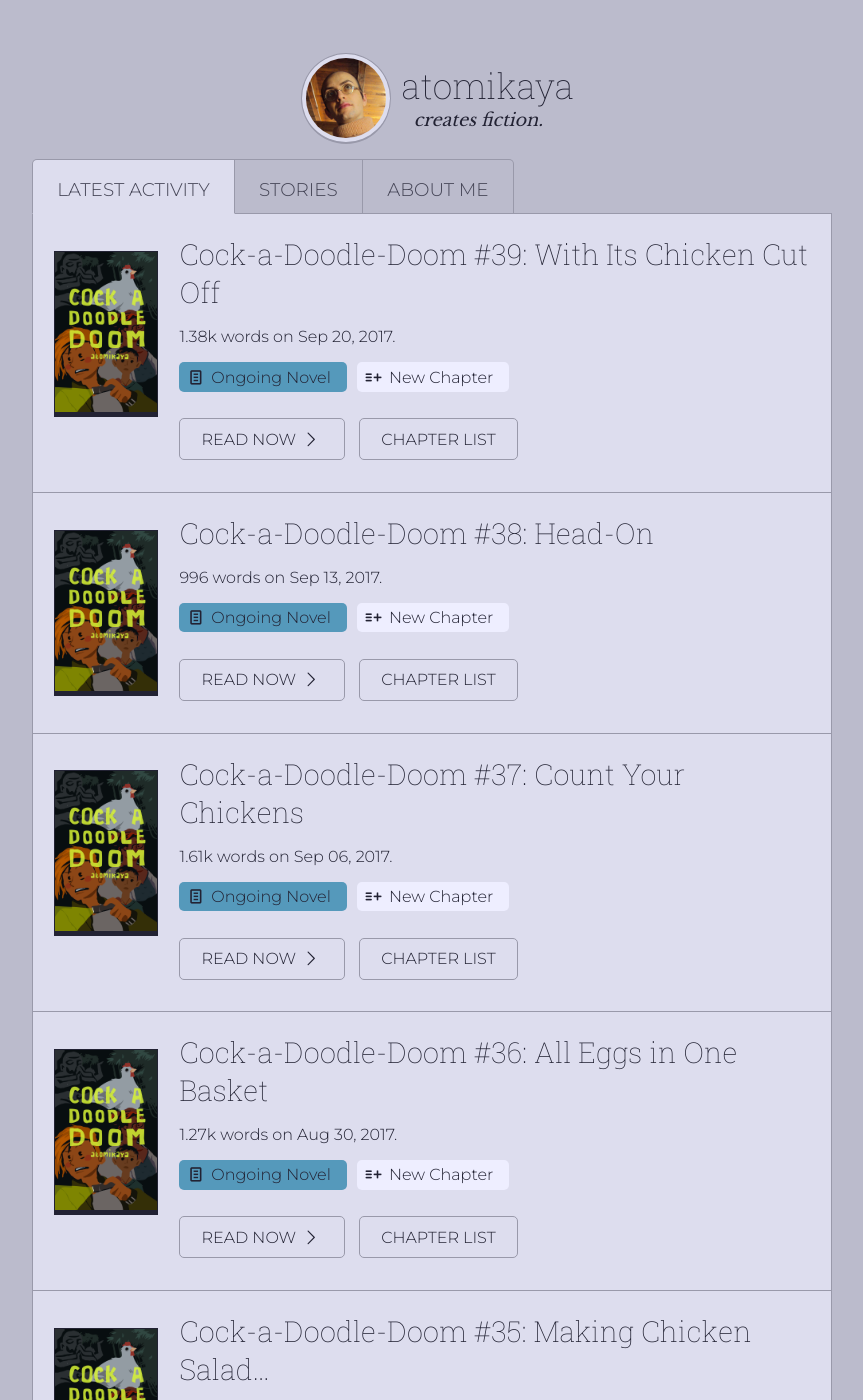
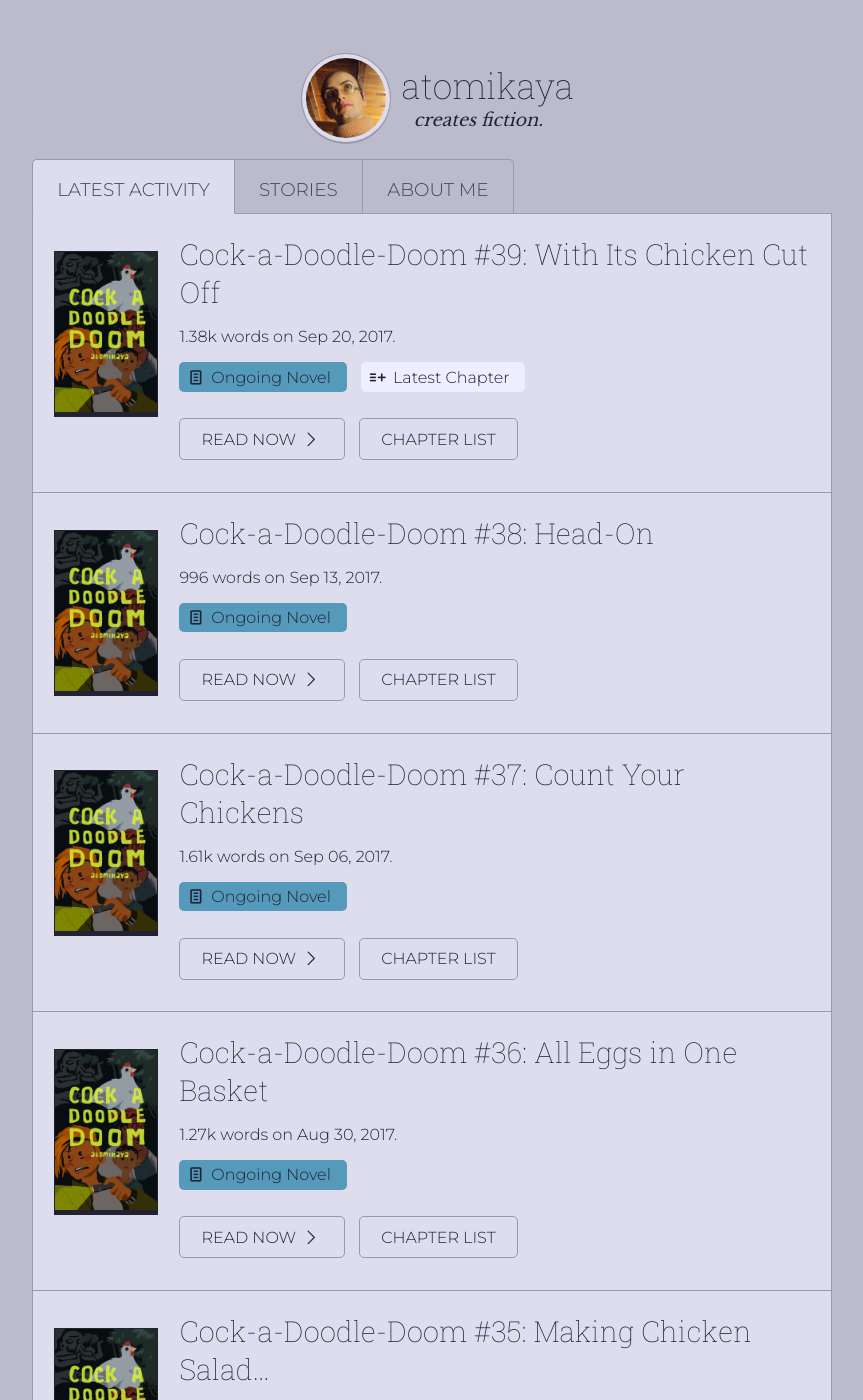
Before and after one commit to atomikaya/fiction, a Jekyll site: the page built from index.html, in a window 1280 px wide and 1400 px high. Shown: the whole window, without its empty margins (208-1071 px from the left). Built offline with Jekyll 4.4.1, drawn with Linux system fonts in a browser that asks for light colours; the list of posts is cut into pages by our own code; some of the changed text lies outside the part shown.

Commit message:
made new chapter label into latest chapter label

```diff
--- a/_layouts/latest.html
+++ b/_layouts/latest.html
@@ -3,6 +3,7 @@ layout: default
 ---
 <div class="post__list">{% for post in paginator.posts %}
   {% assign story = site.data.stories | where: "url", post.story | first %}
+  {% assign newest = site.posts | where: "story", post.story | sort: 'number', 'first' | last %}
   <div class="post__item">
     <img src="/assets/covers/{{ story.cover }}" alt="{{ story.title }} cover" class="post__cover">
     <div class="post__text">
@@ -11,7 +12,15 @@ layout: default
       </h2>
       <p>{% include word-count.html words = post.content %} words on {{ post.date | date: "%b %d, %Y" }}.</p>
       <p>
-        <span class="post__label post__label--{{ story.status }}"><i class="icon-{{ story.status }}"></i> {{ story.status }} {{ story.medium }}</span>{% if story.status != "published" %}{% if post.version > 0 %}<span class="post__label post__label--revision"><i class="icon-revision"></i> revision #{{ post.version }}</span>{% else %}<span class="post__label post__label--new"><i class="icon-new"></i> new chapter</span>{% endif %}{% endif %}
+        <span class="post__label post__label--{{ story.status }}"><i class="icon-{{ story.status }}"></i> {{ story.status }} {{ story.medium }}</span>
+        {% if story.status != "published" %}
+        {% if post.version > 0 %}
+        <span class="post__label post__label--revision"><i class="icon-revision"></i> revision #{{ post.version }}</span>
+        {% endif %}
+        {% if post.number == newest.number %}
+        <span class="post__label post__label--new"><i class="icon-new"></i> latest chapter</span>
+        {% endif %}
+        {% endif %}
       </p>
       <a href="{{ post.url }}#header" class="post__btn">Read now <i class="icon-go"></i></a>
       <a href="/stories/{{ story.url }}/#ch{{ post.number }}" class="post__btn">Chapter list</a>
```
